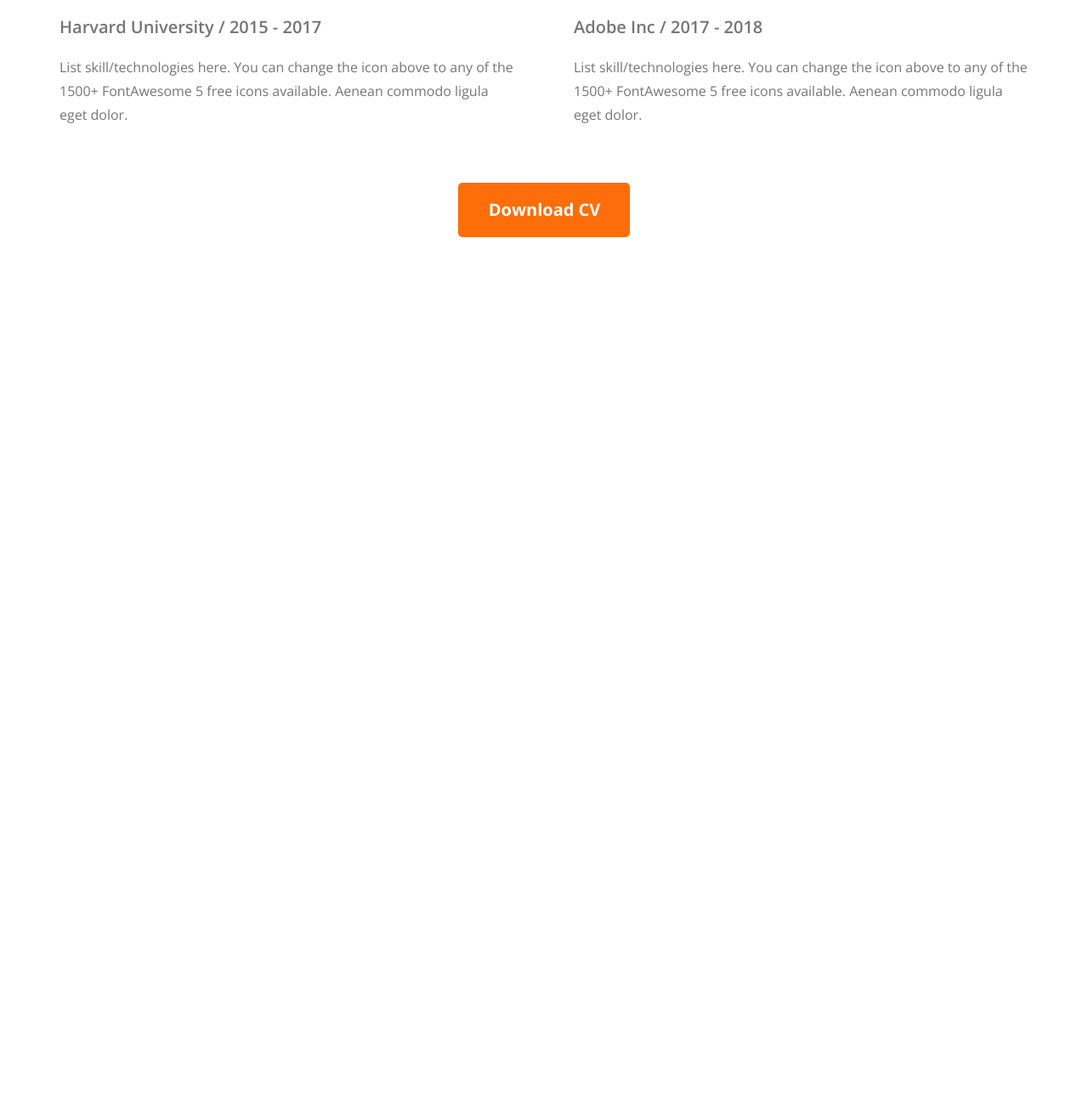
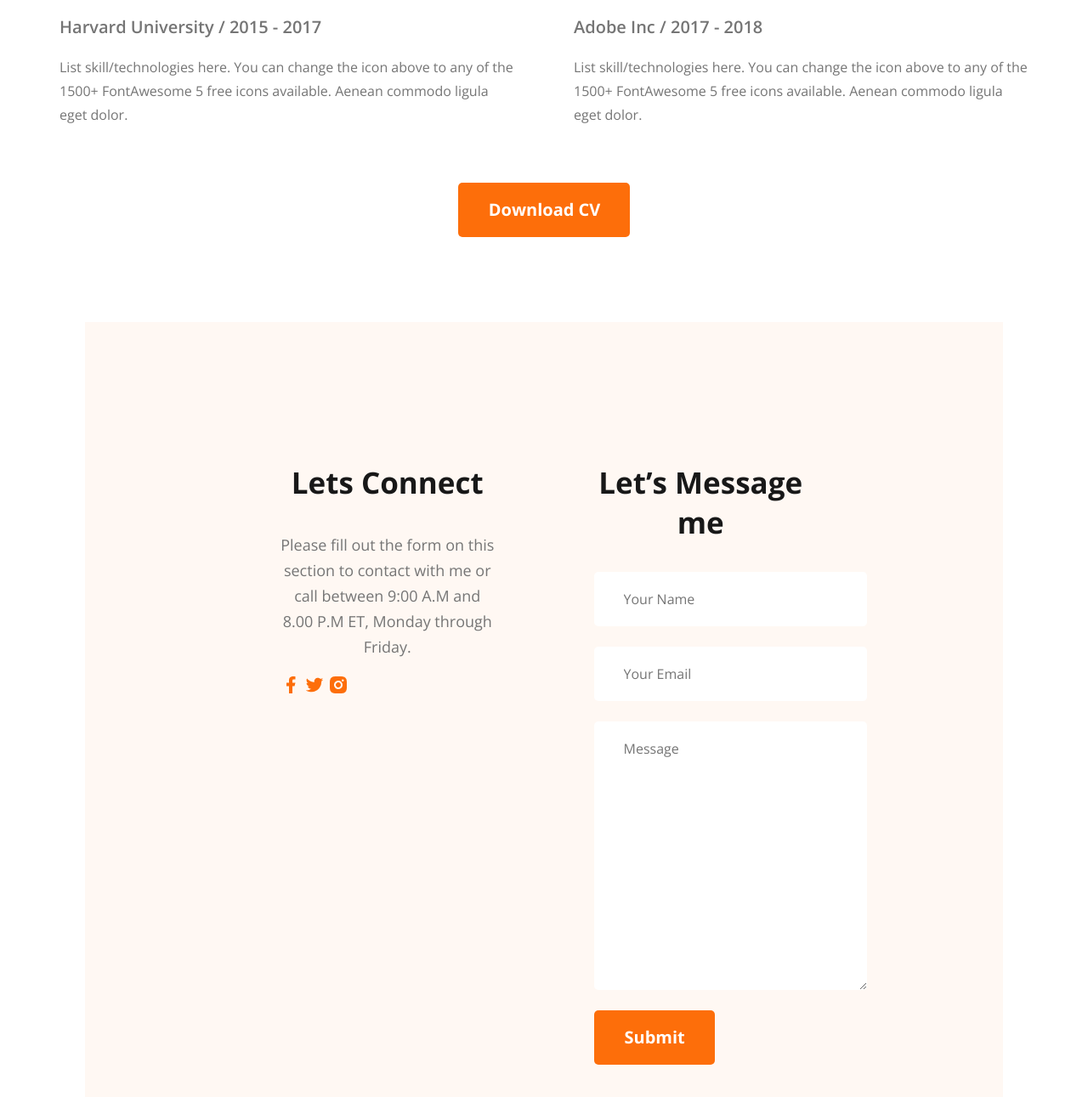
Before and after one commit to ahmed-niaz/webDeveloper_Portfolio, a plain HTML site: page index.html in a window 1280 px wide. Shown: the part 3272-4563 px from the top of the page at 85% size. Before the commit the page ends 3551 px from the top, so only its background shows below. Drawn offline with nearby package versions, Linux system fonts and the light colour scheme.

Commit message:
good night

```diff
--- a/index.html
+++ b/index.html
@@ -121,7 +121,7 @@
                 any of the 1500+ FontAwesome 5 free icons available. Aenean
                 commodo ligula eget dolor.
               </p>
-              <hr>
+              <hr />
             </div>
             <div class="resume-items">
               <h2 class="item-title">Master in Computer Engineering</h2>
@@ -131,7 +131,7 @@
                 any of the 1500+ FontAwesome 5 free icons available. Aenean
                 commodo ligula eget dolor.
               </p>
-              <hr>
+              <hr />
             </div>
             <div class="resume-items">
               <h2 class="item-title">Master in Computer Engineering</h2>
@@ -153,7 +153,7 @@
                 any of the 1500+ FontAwesome 5 free icons available. Aenean
                 commodo ligula eget dolor.
               </p>
-              <hr>
+              <hr />
             </div>
             <div class="resume-items">
               <h2 class="item-title">Jr. Font End Developer</h2>
@@ -163,7 +163,7 @@
                 any of the 1500+ FontAwesome 5 free icons available. Aenean
                 commodo ligula eget dolor.
               </p>
-              <hr>
+              <hr />
             </div>
             <div class="resume-items">
               <h2 class="item-title">HTML Developer</h2>
@@ -177,10 +177,34 @@
           </div>
         </div>
         <div class="download">
-            <button class="btn-primary">Download CV</button>
+          <button class="btn-primary">Download CV</button>
         </div>
       </section>
     </main>
-    <footer></footer>
+    <footer>
+      <div class="footer-column">
+        <h3 class="section-title">Lets Connect</h3>
+        <p class="section-description">
+          Please fill out the form on this section to contact with me or call
+          between 9:00 A.M and 8.00 P.M ET, Monday through Friday.
+        </p>
+        <div class="social-media">
+          <a href=""><img src="./images/icons/facebook.png" alt="" /></a
+          >
+          <a href=""><img src="./images/icons/twitter.png" alt="" /></a
+          >
+          <a href=""><img src="./images/icons/insta.png" alt="" /></a>
+        </div>
+      </div>
+      <div class="footer-column">
+        <h3 class="section-title">Let’s Message me</h3>
+        <form action="" class="contact">
+            <input type="text" name="" id="" placeholder="Your Name">
+            <input type="email" name="" id="" placeholder="Your Email">
+            <textarea name="" id="" cols="30" rows="10" placeholder="Message"></textarea>
+            <button class="btn-primary" type="submit">Submit</button>
+        </form>
+      </div>
+    </footer>
   </body>
 </html>
--- a/styles/portfolio.css
+++ b/styles/portfolio.css
@@ -206,3 +206,30 @@ line-height: 28px;
     text-align: center;
     margin-top: 50px;
 }
+
+/* footer */
+footer{
+    display: flex;
+    gap: 117px;
+    background: #FFF8F3;
+    margin: 100px;
+    padding: 130px 230px;
+}
+
+.footer-column{
+    width: 50%;
+}
+
+.contact input,textarea{
+    display: block;
+    margin-bottom: 24px;
+    color: var(--Dark-03, #757575);
+padding: 18px 35px;
+font-size: 16px;
+border: 0;
+font-weight: 400;
+line-height: 28px;
+border-radius: 5px;
+background: var(--White-Color, #FFF);
+width: 100%;
+}
```
